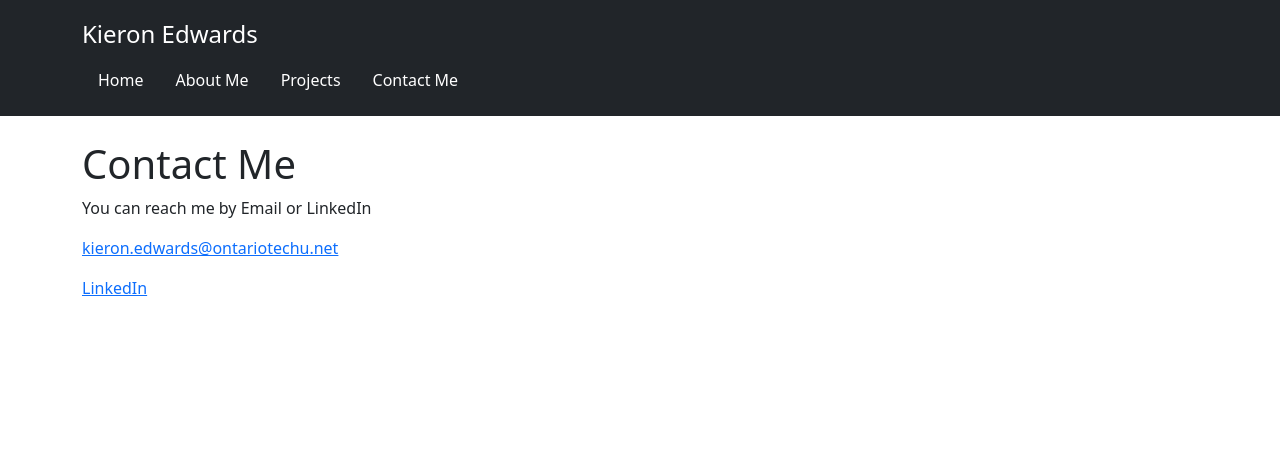
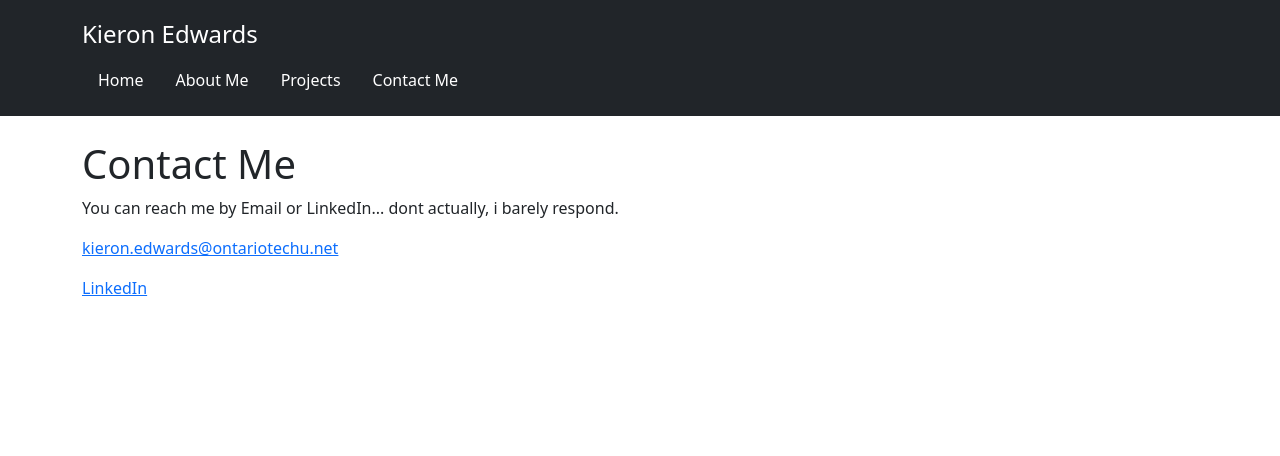
Before and after one commit to kyrunnbl-web/portfolio-assignment-2, a Node server app: page /contact in a window 1280 px wide. Shown: the top 456 px of the page. Run offline with Node 20, Linux system fonts and the light colour scheme; some libraries are stand-ins or nearby versions.

Commit message:
update contact page

```diff
--- a/views/contact.ejs
+++ b/views/contact.ejs
@@ -1,5 +1,5 @@
 <h1>Contact Me</h1>
-<p>You can reach me by Email or LinkedIn</p>
+<p>You can reach me by Email or LinkedIn... dont actually, i barely respond.</p>
 
 <p>
   <i class="fa-solid fa-envelope"></i>
```
